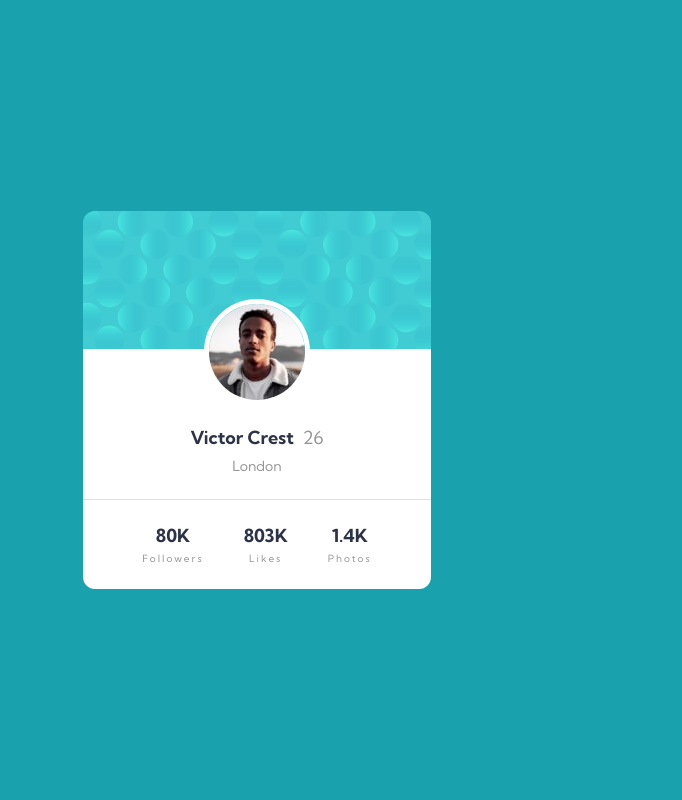
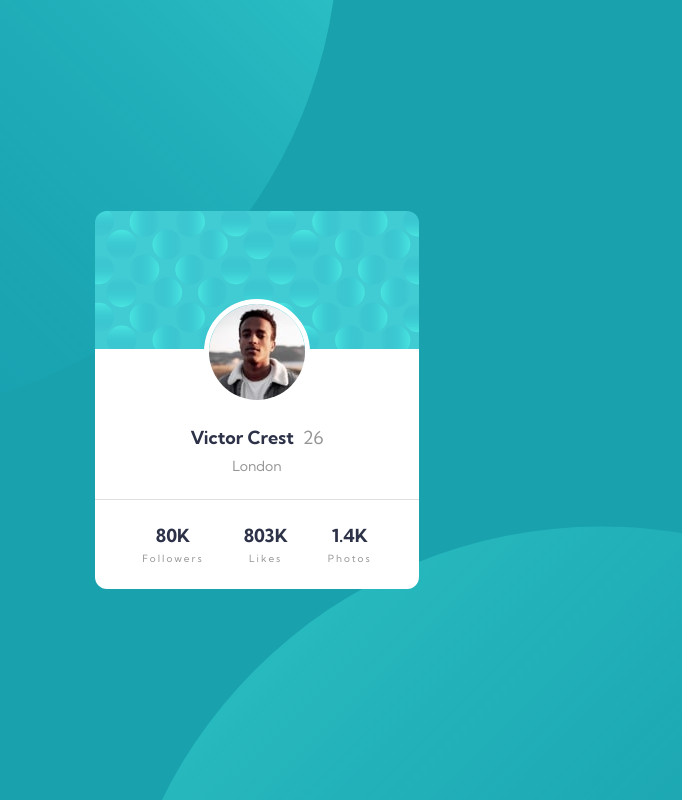
Before and after one commit to NabilHadi/profile-card-component, a plain HTML site: page index.html in a window 1280 px wide. Shown: the whole page, without its empty margins (383-1065 px from the left). Drawn offline with Linux system fonts and the light colour scheme.

Commit message:
Add background shapes

```diff
--- a/style.css
+++ b/style.css
@@ -134,17 +134,41 @@ body {
   overflow: hidden;
 }
 
-/* body::after {
-  content: "22";
+main::before {
+  content: "";
+  height: 978px;
+  width: 978px;
   background-image: url("./images/bg-pattern-top.svg");
   background-repeat: no-repeat;
-  background-size: contain;
-  height: 100%;
-  width: 100%;
-  top: -40%;
-  position: absolute;
+  position: fixed;
+  top: -85%;
+  left: -210%;
   z-index: 12;
-} */
+}
+
+main::after {
+  content: "";
+  height: 978px;
+  width: 978px;
+  background-image: url("./images/bg-pattern-bottom.svg");
+  background-repeat: no-repeat;
+  position: fixed;
+  bottom: -90%;
+  right: -195%;
+  z-index: 12;
+}
+
+@media (min-width: 760px) {
+  main::before {
+    top: -70%;
+    left: -20%;
+  }
+
+  main::after {
+    bottom: -88%;
+    right: -15%;
+  }
+}
 
 .fs-large {
   font-size: 1.125rem;
@@ -155,7 +179,7 @@ body {
 }
 
 .card {
-  width: clamp(20.25rem, 350px, 21.75rem);
+  width: clamp(20.25rem, 70%, 21.75rem);
   min-width: 20.25rem;
   display: flex;
   flex-direction: column;
```
